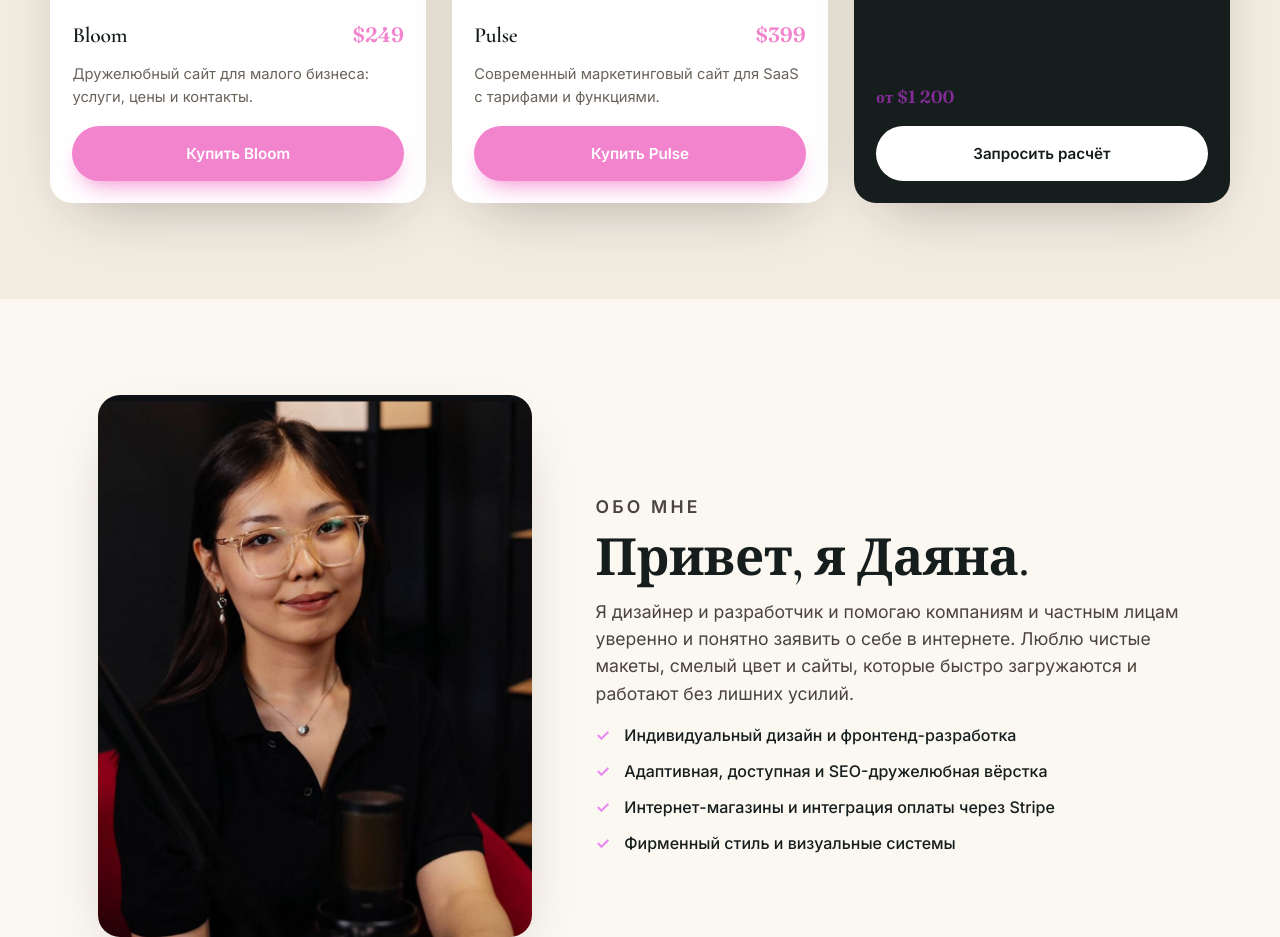
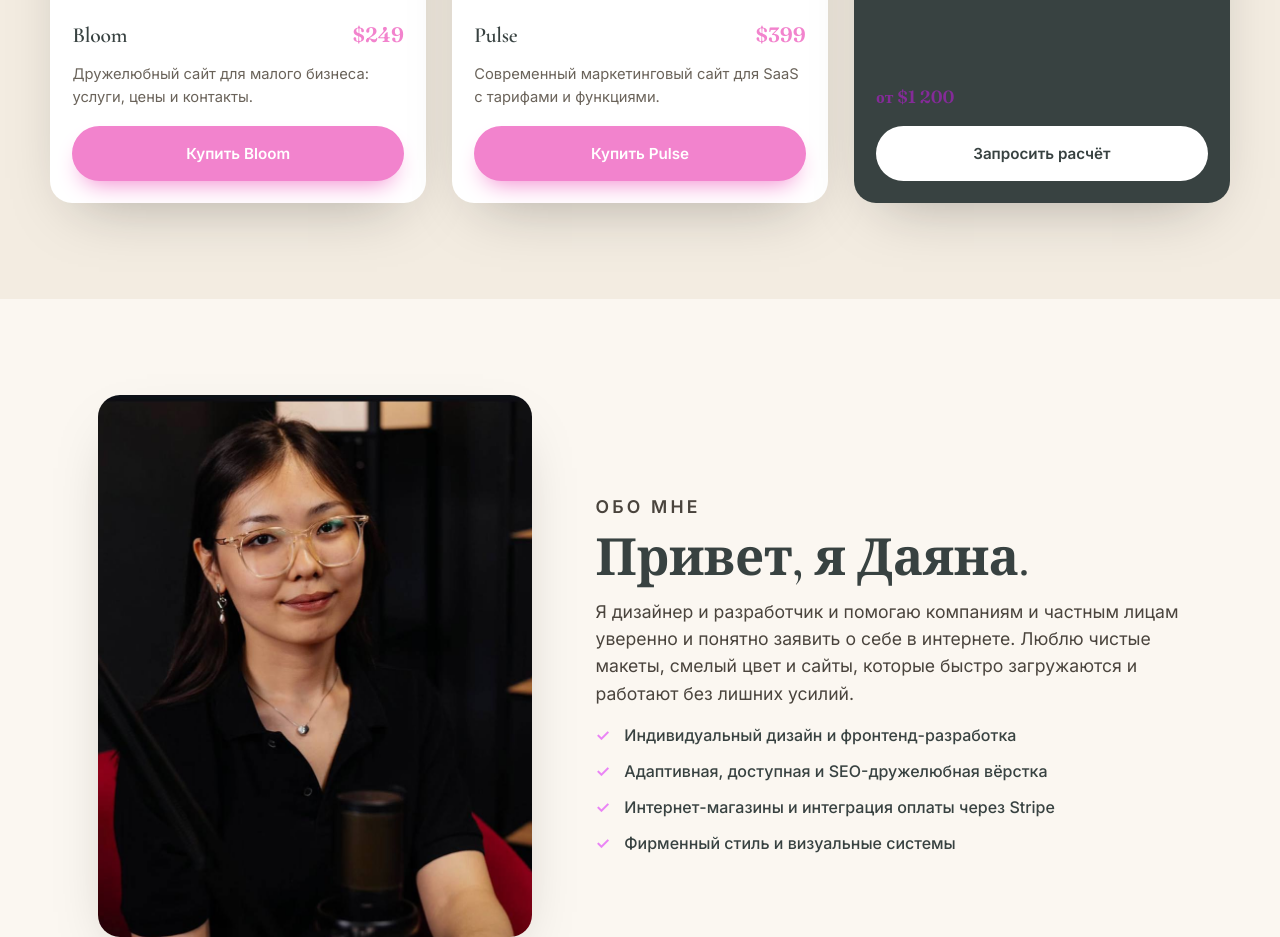
Before and after one commit to Matol03/dayana-design-ru, a website: page index.html in a window 1280 px wide. Shown: the part 2366-3303 px from the top of the page. Drawn offline with nearby package versions, Linux system fonts and the light colour scheme.

Commit message:
Update styles

```diff
--- a/styles.css
+++ b/styles.css
@@ -1,6 +1,6 @@
 /* ===== Design tokens ===== */
 :root {
-  --ink: #161e1d;
+  --ink: #384241;
   --paper: #fbf7f1;
   --paper-2: #f3ece1;
 
```
